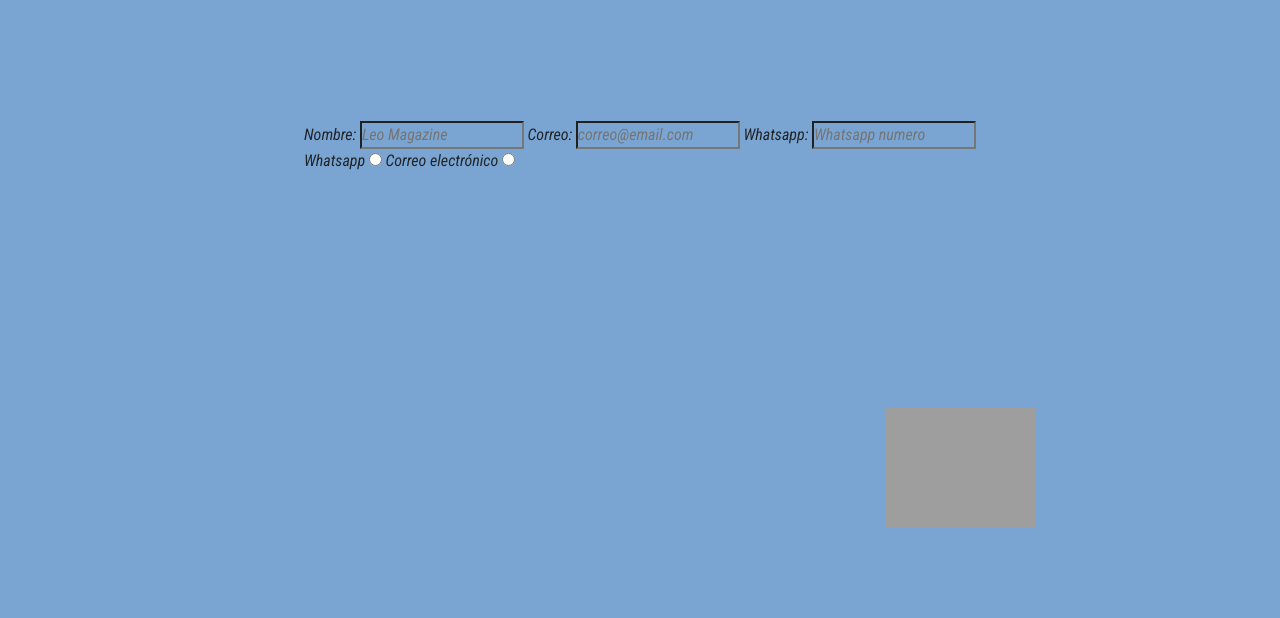
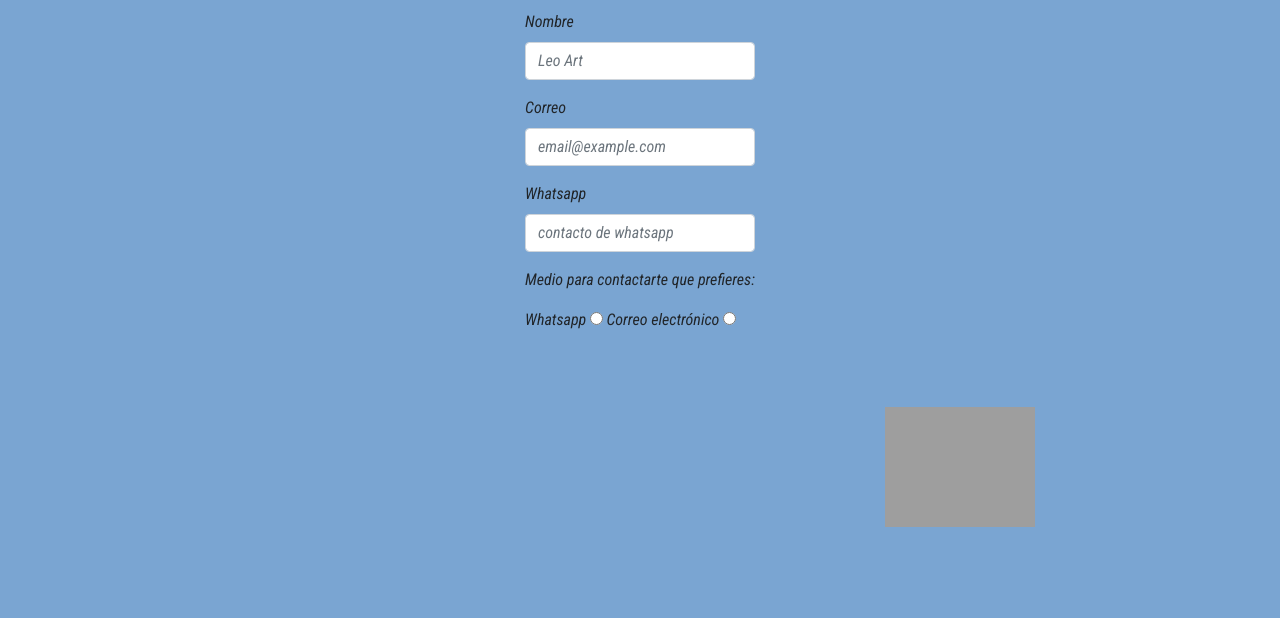
Before and after one commit to Renatoksh/CH_Desafios, a website: page views/contacto.html in a window 1280 px wide. Shown: the part 93-711 px from the top of the page. Drawn offline with nearby package versions, Linux system fonts and the light colour scheme; grey boxes are pictures that could not be loaded; a web font is replaced by a local one.

Commit message:
contacto actualizado

```diff
--- a/views/contacto.html
+++ b/views/contacto.html
@@ -56,27 +56,28 @@
         <section class="two">
             <form class="contacto-form" action="envio.py">
                 <fieldset >
-                        <!-- <legend>Info personal</legend> -->
-                        <label for="nombre">Nombre:</label>
-                        <input type="text" id="nombre"  placeholder="Leo Magazine" required>
-                        <label for="correo">Correo:</label>
-                        <input type="text" id="correo"  placeholder="correo@email.com" required>
-                        <label for="chat">Whatsapp:</label>
-                        <input type="text" id="chat"  placeholder="Whatsapp numero" required>
-                    <fieldset>
-
-                        <!-- <legend>Medio para contactarte</legend> -->
+                  <div class="mt-5 mb-3">
+                    <label for="exampleFormControlInput1" class="form-label">Nombre</label>
+                    <input type="text" class="form-control" id="exampleFormControlInput1" placeholder="Leo Art">
+                  </div>
+                  <div class="mb-3">
+                    <label for="exampleFormControlInput1" class="form-label">Correo</label>
+                    <input type="email" class="form-control" id="exampleFormControlInput1" placeholder="email@example.com">
+                  </div>
+                  <div class="mb-3">
+                    <label for="exampleFormControlInput1" class="form-label">Whatsapp</label>
+                    <input type="text" class="form-control" id="exampleFormControlInput1" placeholder="contacto de whatsapp">
+                  </div>
+                <fieldset>
+                        <p>Medio para contactarte que prefieres: </p>
                         <label for="chat">Whatsapp</label>
                         <input type="radio" id="chat" value="chat" name="contacto">
-
                         <label for="correo">Correo electrónico</label>
                         <input type="radio" id="correo" value="correo" name="contacto">
 
                     </fieldset>
                 </fieldset>
         </section>
-        <!-- ends section imagenes -->
-        <!-- starts maps -->
         <section class="four">
             <div class="container-left">
                 <div class="map">
@@ -84,7 +85,6 @@
                 </div>
             </div>
         </section>
-        <!-- starts social icons -->
         <footer class="five">
             <ul class="social-icons">
                 <li>
@@ -107,8 +107,6 @@
                 </li>
             </ul>
         </footer>
-        <!-- ends social icons -->
-        <!--ends pie-->
     </div>
     <script src="https://cdn.jsdelivr.net/npm/bootstrap@5.1.3/dist/js/bootstrap.bundle.min.js"
     integrity="sha384-ka7Sk0Gln4gmtz2MlQnikT1wXgYsOg+OMhuP+IlRH9sENBO0LRn5q+8nbTov4+1p" crossorigin="anonymous"></script>
```
Also changed, not shown: index.html (+0 -11 lines), scss/_grid.scss (+9 -0 lines).
